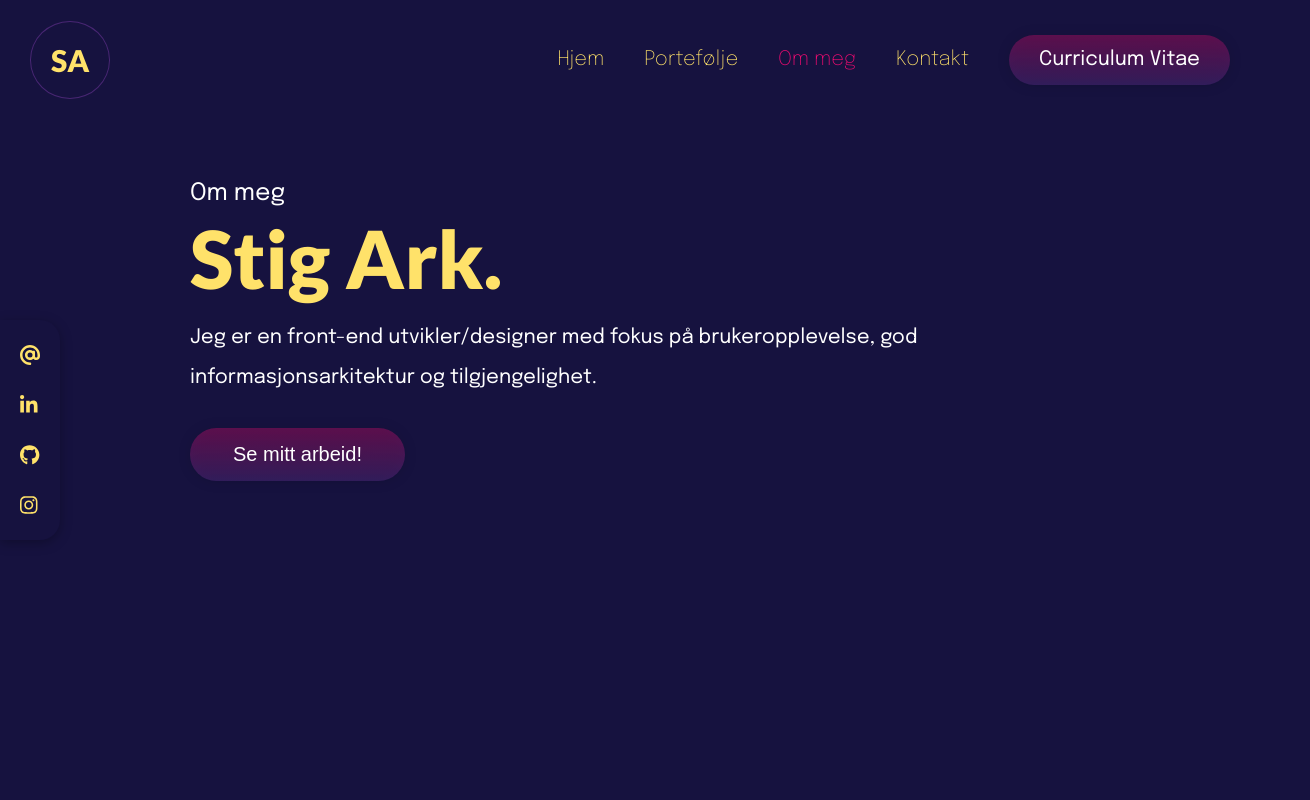
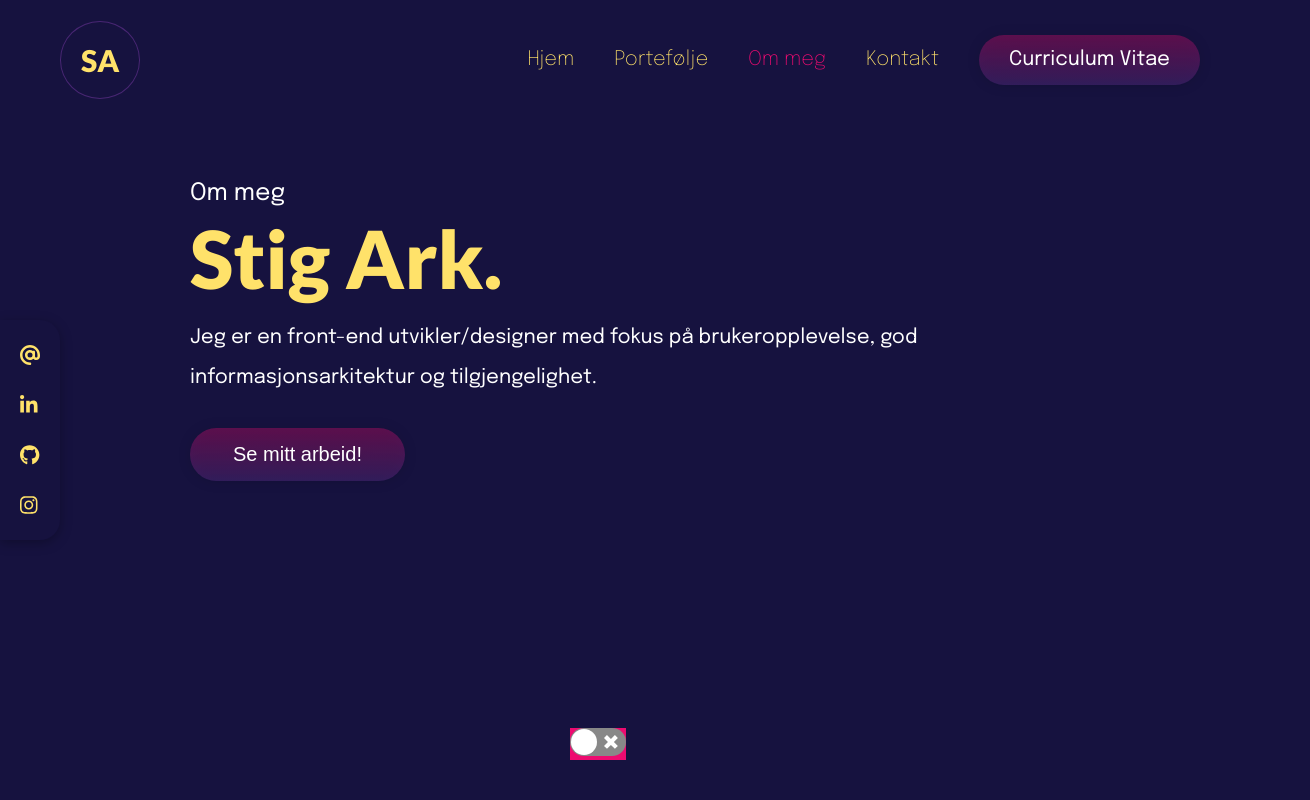
Before and after one commit to arkstig/stigark2, a React (Create React App) app in the folder base_custom/: page /ommeg in a window 1280 px wide. Shown: the top 800 px of the page, 1310 px wide, since content can reach past the window. Built offline with nearby package versions, Linux system fonts and the light colour scheme.

Commit message:
light knapp

```diff
--- a/base_custom/package.json
+++ b/base_custom/package.json
@@ -1,5 +1,5 @@
 {
-  "name": "sanity_demo",
+  "name": "arkstig2",
   "version": "0.1.0",
   "private": true,
   "dependencies": {
@@ -15,10 +15,12 @@
     "@testing-library/jest-dom": "^5.16.2",
     "@testing-library/react": "^12.1.3",
     "@testing-library/user-event": "^13.5.0",
+    "framer-motion": "^7.2.0",
     "react": "^17.0.2",
     "react-dom": "^17.0.2",
     "react-router-dom": "^6.3.0",
-    "react-scripts": "5.0.0"
+    "react-scripts": "5.0.0",
+    "react-switch": "^7.0.0"
   },
   "devDependencies": {
     "@babel/eslint-plugin": "^7.16.5",
--- a/base_custom/src/App.js
+++ b/base_custom/src/App.js
@@ -1,7 +1,9 @@
-import { createContext, useState } from 'react'
+import { createContext, useState, useEffect } from 'react'
 import { Route, Routes } from 'react-router-dom'
+import ReactSwitch from 'react-switch'
 import Aside from './components/Aside'
 import Footer from './components/Footer'
+import Loading from './components/Loading'
 import Navigation from './components/Navigation'
 import ScrollToTop from './components/Scrolltotop'
 import Layout from './layout/Layout'
@@ -20,10 +22,20 @@ export default function App() {
     setTheme((curr) => (curr === 'light' ? 'dark' : 'light'))
   }
 
+  const [loading, setLoading] = useState(true)
+
+  useEffect(() => {
+    setTimeout(() => setLoading(false), 6000)
+  }, [])
+
   return (
     <ThemeContext.Provider value={{ theme, toggleTheme }}>
+      {loading === false ? (
         <div id={theme}>
           <Navigation />
+          <div className="switch">
+            <ReactSwitch onChange={toggleTheme} checked={theme === 'light'} />
+          </div>
           <ScrollToTop />
           <Routes>
             <Route element={<Layout />}>
@@ -39,6 +51,9 @@ export default function App() {
           <Aside />
           <Footer />
         </div>
+      ) : (
+        <Loading />
+      )}
     </ThemeContext.Provider>
   )
 }
--- a/base_custom/src/components/Navigation.js
+++ b/base_custom/src/components/Navigation.js
@@ -9,7 +9,6 @@ export default function Navigation() {
 
   const [navClassList, setNavClassList] = useState([])
   const scroll = useScrollListener()
-
   // update classList of nav on scroll
   useEffect(() => {
     const _classList = []
--- a/base_custom/src/styles/scss/main.scss
+++ b/base_custom/src/styles/scss/main.scss
@@ -15,7 +15,18 @@ body {
   height: 100%;
 }
 
+.switch {
+  background-color: #ed0b70;
+  position: fixed;
+  bottom: 0;
+  right: 48%;
+  margin: 40px;
+}
 
+#light body {
+  background-color: #16123f;
+
+}
 #light {
   background-color: #FFE26A;
   color: #16123F;
@@ -60,6 +71,7 @@ h2 {
 
 .logo {
   font-size: 30px;
+  margin-left: 60px;
   font-family: 'Lato', sans-serif;
   font-weight: 900;
   color: #ffe26a;
@@ -135,7 +147,7 @@ header {
   position: sticky;
   top: 0;
   height: 15vh;
-  padding-left: 30px;
+  padding-left: 0px;
   background-color: #16123f;
   transition: transform 150ms ease-in-out;
 
@@ -152,7 +164,7 @@ header.header-bar--hidden {
 }
 
 #light nav ul li {
-  color: #ed0b70;
+  color: #16123f;
   font-weight: 300;
 }
 
@@ -182,7 +194,7 @@ nav ul li:hover {
 }
 
 #light nav ul li:hover {
-  color: #16123f;
+  color: #ed0b70;
   transition: all 0.2s;
 }
 
@@ -459,6 +471,11 @@ span.under2 {
   column-gap: 10px;
   color: #ed0b70;
 }
+
+#light article ul {
+  background-color: #FFF1B7;
+  color:#120e37;
+}
 .circle {
   background-color: white;
   height: 3px;
@@ -482,6 +499,13 @@ span.under2 {
   height: 60px;
   padding: 0;
   margin-left: 20px;
+
+}
+
+#light .www,
+.github {
+
+  padding-top: 12px;
 }
 
 .buttons {
@@ -529,6 +553,11 @@ input:hover {
   background-color: #ffe26a;
   transition: all 0.2s;
 }
+
+#light input:hover {
+  background-color: #FFF1B7;
+  transition: all 0.2s;
+}
 input:focus {
   outline: 2px solid #ed0b70;
 }
@@ -539,6 +568,11 @@ textarea:hover {
   background-color: #ffe26a;
   transition: all 0.2s;
 }
+#light textarea:hover {
+  background-color: #FFF1B7;
+  transition: all 0.2s;
+}
+
 label {
   display: flex;
   padding: 10px 10px;
```
Also changed, not shown: 1 other file (tests, documents, lock files or other folders). Lines whose indentation alone changed are shown as unchanged.
